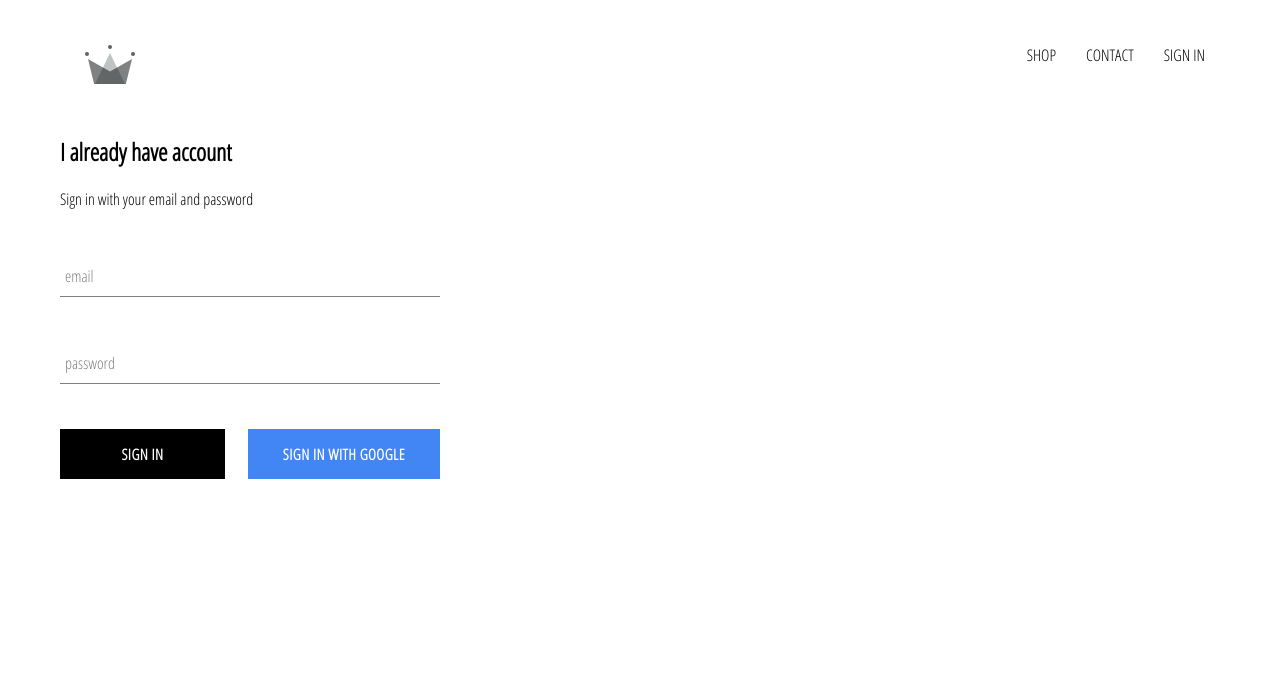
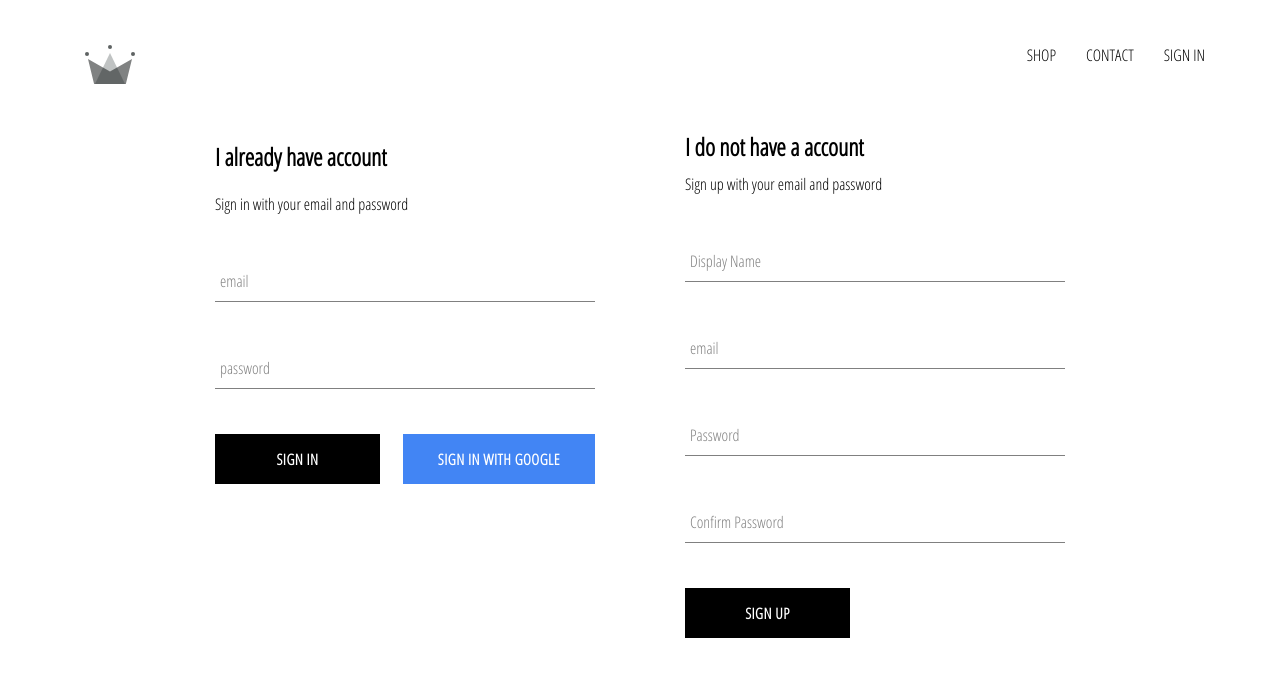
Before and after one commit to EduardoVelarde/crwn-clothing, a React (Create React App) app: page /signin in a window 1280 px wide. Shown: the top 676 px of the page. Built offline with nearby package versions, Linux system fonts and the light colour scheme; no server answers.

Commit message:
implemented firebase utils, included abilitty to store authenticated users into our firestore database

```diff
--- a/src/App.js
+++ b/src/App.js
@@ -7,7 +7,7 @@
 import ShopPage from './pages/shop/shop.component.jsx'
 import Header from './components/header/header.component.jsx'
 import SignInAndSignUpPage from './pages/sign-in-and-sign-up/sign-in-and-sign-up.component'
-import {auth} from './firebase/firebase.utils'
+import {auth,createUserProfileDocument} from './firebase/firebase.utils'
 class App extends React.Component {
   constructor(){
     super();
@@ -18,9 +18,20 @@
   }
   unsubscribeFromAuth=null
   componentDidMount(){
-    this.unsubscribeFromAuth=auth.onAuthStateChanged(user=>{
-      this.setState({currentUser:user})
-      console.log(user);
+    this.unsubscribeFromAuth=auth.onAuthStateChanged(async userAuth=>{
+      if(userAuth){
+        const userRef= await createUserProfileDocument(userAuth);
+        userRef.onSnapshot(snapShot=>{
+          this.setState({
+            currentUser:{
+              id:snapShot.id,
+              ...snapShot.data()
+            }
+          })
+          console.log(this.state)
+        })
+      }
+       this.setState({currentUser:userAuth})
     })
 
 
--- /dev/null
+++ b/src/components/sign-up/sign-up.component.jsx
@@ -0,0 +1,104 @@
+import React from 'react';
+
+import FormInput from '../form-input/form-input.compoent'
+import CustomButton from '../custom-button/custom-button.component'
+
+import { auth, createUserProfileDocument } from '../../firebase/firebase.utils'
+
+import './sign-up.styles.scss'
+
+class SignUp extends React.Component {
+    constructor() {
+        super();
+        this.state = {
+            displayName: '',
+            email: '',
+            password: '',
+            confirmPassword: ''
+        }
+    }
+
+    handleSubmit = async event => {
+        event.preventDefault();
+        const { displayName, email, password, confirmPassword } = this.state;
+
+        if (password != confirmPassword) {
+            alert('Password dont match');
+            return;
+        }
+        try {
+            console.log(email)
+
+            const { user } = await auth.createUserWithEmailAndPassword(email, password);
+            await createUserProfileDocument(user, { displayName });
+            this.setState({
+
+                displayName: '',
+                email: '',
+                password: '',
+                confirmPassword: ''
+            })
+        } catch (err) {
+            console.error(err)
+        }
+    }
+
+    handleChange = event => {
+        const { name, value } = event.target;
+        this.setState({ [name]: value })
+    }
+
+    render() {
+        const { displayName, email, password, confirmPassword } = this.state;
+        return (
+            <div className='sign-up'>
+                <h2 className="title">I do not have a account</h2>
+                <span>Sign up with your email and password</span>
+                <form className='sign-up-form' onSubmit={this.handleSubmit}>
+                    <FormInput
+                        type="text"
+                        name='displayName'
+                        value={displayName}
+                        onChange={this.handleChange}
+                        label="Display Name"
+                        required
+                    >
+                    </FormInput>
+
+                    <FormInput
+                        type="email"
+                        name='email'
+                        value={email}
+                        onChange={this.handleChange}
+                        label="email"
+                        required
+                    >
+                    </FormInput>
+
+                    <FormInput
+                        type="password"
+                        name='password'
+                        value={password}
+                        onChange={this.handleChange}
+                        label="Password"
+                        required
+                    >
+                    </FormInput>
+
+                    <FormInput
+                        type="password"
+                        name='confirmPassword'
+                        value={confirmPassword}
+                        onChange={this.handleChange}
+                        label="Confirm Password"
+                        required
+                    >
+                    </FormInput>
+                    <CustomButton type='submit'>Sign Up</CustomButton>
+                </form>
+            </div>
+        )
+    }
+}
+
+export default SignUp;
--- /dev/null
+++ b/src/components/sign-up/sign-up.styles.scss
@@ -0,0 +1,8 @@
+.sign-up{
+    display: flex;
+    flex-direction: column;
+    width: 380px;
+    .title{
+        margin:10px 0px;
+    }
+}
--- a/src/firebase/firebase.utils.js
+++ b/src/firebase/firebase.utils.js
@@ -12,6 +12,31 @@
     measurementId: "G-2FFJ1MRSGM"
   };
 
+  export const createUserProfileDocument = async (userAuth, additionalData) => {
+    if (!userAuth) return;
+
+    const userRef = firestore.doc(`users/${userAuth.uid}`);
+
+    const snapShot = await userRef.get();
+
+    if (!snapShot.exists) {
+      const { displayName, email } = userAuth;
+      const createdAt = new Date();
+      try {
+        await userRef.set({
+          displayName,
+          email,
+          createdAt,
+          ...additionalData
+        });
+      } catch (error) {
+        console.log('error creating user', error.message);
+      }
+    }
+
+    return userRef;
+  };
+
   firebase.initializeApp(config);
 
   export const auth=firebase.auth();
--- a/src/pages/sign-in-and-sign-up/sign-in-and-sign-up.component.jsx
+++ b/src/pages/sign-in-and-sign-up/sign-in-and-sign-up.component.jsx
@@ -1,10 +1,11 @@
 import React from 'react';
 import './sign-in-and-sign-up.styles.scss'
 import SignIn from '../../components/sign-in/sign-in.component.jsx'
-
+import SignUp from '../../components/sign-up/sign-up.component'
 const SignInAndSignUpPage=()=>(
     <div className="sign-in-and-sign-up">
         <SignIn></SignIn>
+        <SignUp></SignUp>
     </div>
 
 );
--- a/src/pages/sign-in-and-sign-up/sign-in-and-sign-up.styles.scss
+++ b/src/pages/sign-in-and-sign-up/sign-in-and-sign-up.styles.scss
@@ -0,0 +1,6 @@
+.sign-in-and-sign-up{
+    width: 850px;
+    display: flex;
+    justify-content: space-between;
+    margin:30px auto;
+}
```
